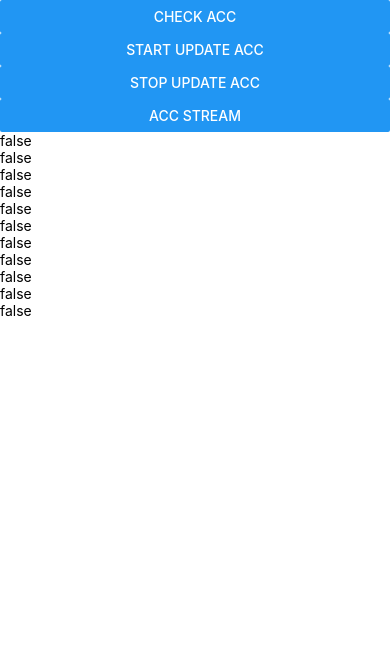
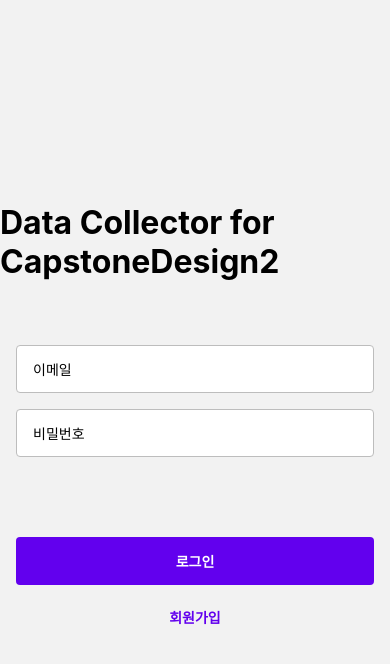
Before and after one commit to kumi1688/dataCollector, a React Native app: screen /SignIn in a window 390 px wide. Shown: the top 664 px of the page. Built offline with nearby package versions, Linux system fonts and the light colour scheme.

Commit message:
회원가입 UI 완성

```diff
--- a/App.js
+++ b/App.js
@@ -4,11 +4,17 @@
 import {configureStore} from '@reduxjs/toolkit';
 import rootReducer from './slices';
 import TempUI from './TempUI';
+import {NavigationContainer} from '@react-navigation/native';
+import RootStack from './screens/RootStack';
 
-const store = configureStore({reducer: rootReducer});
+// const store = configureStore({reducer: rootReducer});
 
 export default function App() {
-  return <TempUI />;
+  return (
+    <NavigationContainer>
+      <RootStack />
+    </NavigationContainer>
+  );
 }
 
 const styles = StyleSheet.create({});
--- /dev/null
+++ b/components/BorderedInput.js
@@ -0,0 +1,28 @@
+import React from 'react';
+import {StyleSheet, TextInput} from 'react-native';
+
+function BorderedInput({hasMarginBottom, ...rest}, ref) {
+  return (
+    <TextInput
+      style={[styles.input, hasMarginBottom && styles.margin]}
+      ref={ref}
+      {...rest}
+    />
+  );
+}
+
+const styles = StyleSheet.create({
+  input: {
+    borderColor: '#bdbdbd',
+    borderWidth: 1,
+    paddingHorizontal: 16,
+    borderRadius: 4,
+    height: 48,
+    backgroundColor: 'white',
+  },
+  margin: {
+    marginBottom: 16,
+  },
+});
+
+export default React.forwardRef(BorderedInput);
--- /dev/null
+++ b/components/CustomButton.js
@@ -0,0 +1,66 @@
+import React from 'react';
+import {StyleSheet, View, Pressable, Text, Platform} from 'react-native';
+
+function CustomButton({onPress, title, hasMarginBottom, theme}) {
+  const isPrimary = theme === 'primary';
+
+  return (
+    <View style={[styles.block, hasMarginBottom && styles.margin]}>
+      <Pressable
+        onPress={onPress}
+        style={({pressed}) => [
+          styles.wrapper,
+          isPrimary && styles.primaryWrapper,
+          Platform.OS === 'ios' && pressed && {opacity: 0.5},
+        ]}
+        android_ripple={{
+          color: isPrimary ? '#ffffff' : '#6200ee',
+        }}>
+        <Text
+          style={[
+            styles.text,
+            isPrimary ? styles.primaryText : styles.secondaryText,
+          ]}>
+          {title}
+        </Text>
+      </Pressable>
+    </View>
+  );
+}
+
+CustomButton.defaultProps = {
+  theme: 'primary',
+};
+
+const styles = StyleSheet.create({
+  overflow: {
+    borderRadius: 4,
+    overflow: 'hidden',
+  },
+  wrapper: {
+    borderRadius: 4,
+    height: 48,
+    alignItems: 'center',
+    justifyContent: 'center',
+    // backgroundColor 제거
+  },
+  primaryWrapper: {
+    backgroundColor: '#6200ee',
+  },
+  text: {
+    fontWeight: 'bold',
+    fontSize: 14,
+    color: 'white',
+  },
+  primaryText: {
+    color: 'white',
+  },
+  secondaryText: {
+    color: '#6200ee',
+  },
+  margin: {
+    marginBottom: 8,
+  },
+});
+
+export default CustomButton;
--- /dev/null
+++ b/components/SignInButton.js
@@ -0,0 +1,50 @@
+import {ActivityIndicator, StyleSheet, Text, View} from 'react-native';
+import React from 'react';
+import CustomButton from './CustomButton';
+import {useNavigation} from '@react-navigation/native';
+
+export default function SignInButton({isSignUp, onSubmit, loading}) {
+  const navigation = useNavigation();
+
+  const primaryTitle = isSignUp ? '회원가입' : '로그인';
+  const secondaryTitle = isSignUp ? '로그인' : '회원가입';
+
+  const onSecondaryButtonPress = () => {
+    if (isSignUp) {
+      navigation.goBack();
+    } else {
+      navigation.push('SignIn', {isSignUp: true});
+    }
+  };
+
+  if (loading) {
+    return (
+      <View style={styles.spinnerWrapper}>
+        <ActivityIndicator size={32} color="#6200ee" />
+      </View>
+    );
+  }
+
+  return (
+    <View style={styles.buttons}>
+      <CustomButton title={primaryTitle} hasMarginBottom onPress={onSubmit} />
+      <CustomButton
+        title={secondaryTitle}
+        theme="secondary"
+        onPress={onSecondaryButtonPress}
+      />
+    </View>
+  );
+}
+
+const styles = StyleSheet.create({
+  spinnerWrapper: {
+    marginTop: 64,
+    height: 104,
+    justifyContent: 'center',
+    alignItems: 'center',
+  },
+  buttons: {
+    marginTop: 64,
+  },
+});
--- /dev/null
+++ b/components/SignInForm.js
@@ -0,0 +1,60 @@
+import {StyleSheet, Text, TextInput, View} from 'react-native';
+import React, {useRef} from 'react';
+import BorderedInput from './BorderedInput';
+
+export default function SignInForm({
+  isSignUp,
+  onSubmit,
+  form,
+  createChangeTextHandler,
+}) {
+  const passwordRef = useRef();
+  const confirmPasswordRef = useRef();
+
+  return (
+    <>
+      <BorderedInput
+        hasMarginBottom
+        placeholder="이메일"
+        value={form.email}
+        autoCapitalize="none"
+        autoCorrect={false}
+        autoCompleteType="email"
+        keyboardType="email-address"
+        returnKeyType="next"
+        onSubmitEditing={() => passwordRef.current.focus()}
+        onChangeText={createChangeTextHandler('email')}
+      />
+      <BorderedInput
+        hasMarginBottom
+        secureTextEntry
+        placeholder="비밀번호"
+        value={form.password}
+        autoCapitalize="none"
+        autoCorrect={false}
+        autoCompleteType="email"
+        keyboardType="email-address"
+        returnKeyType={isSignUp ? 'next' : 'done'}
+        onSubmitEditing={() => {
+          if (isSignUp) {
+            confirmPasswordRef.current.focus();
+          } else {
+            onSubmit();
+          }
+        }}
+        onChangeText={createChangeTextHandler('password')}
+      />
+      {isSignUp && (
+        <BorderedInput
+          placeholder="비밀번호 확인"
+          secureTextEntry
+          value={form.confirmPassword}
+          onChangeText={createChangeTextHandler('confirmPassword')}
+          ref={confirmPasswordRef}
+          returnKeyType="done"
+          onSubmitEditing={onSubmit}
+        />
+      )}
+    </>
+  );
+}
--- a/package.json
+++ b/package.json
@@ -11,10 +11,15 @@
   },
   "dependencies": {
     "@adrianso/react-native-device-brightness": "^1.2.5",
+    "@react-navigation/native": "^6.0.12",
+    "@react-navigation/native-stack": "^6.8.0",
     "@reduxjs/toolkit": "^1.8.5",
     "axios": "^0.27.2",
     "react": "18.1.0",
     "react-native": "0.70.0",
+    "react-native-safe-area-context": "^4.3.3",
+    "react-native-screens": "^3.17.0",
+    "react-native-vector-icons": "^9.2.0",
     "react-redux": "^8.0.2",
     "redux": "^4.2.0"
   },
--- a/screens/RootStack.js
+++ b/screens/RootStack.js
@@ -1,10 +1,19 @@
 import {StyleSheet, Text, View} from 'react-native';
 import React from 'react';
+import {createNativeStackNavigator} from '@react-navigation/native-stack';
+import SignInScreen from './SignInScreen';
 
-// const Stack = createNa
+const Stack = createNativeStackNavigator();
+
 export default function RootStack() {
   return (
-
+    <Stack.Navigator>
+      <Stack.Screen
+        name="SignIn"
+        component={SignInScreen}
+        options={{headerShown: false}}
+      />
+    </Stack.Navigator>
   );
 }
 
--- /dev/null
+++ b/screens/SignInScreen.js
@@ -0,0 +1,65 @@
+import {
+  Keyboard,
+  KeyboardAvoidingView,
+  SafeAreaView,
+  StyleSheet,
+  Text,
+  View,
+} from 'react-native';
+import React, {useState} from 'react';
+import SignInForm from '../components/SignInForm';
+import SignInButton from '../components/SignInButton';
+
+export default function SignInScreen({navigation, route}) {
+  const {isSignUp} = route.params ?? {};
+
+  const [form, setForm] = useState({
+    email: '',
+    password: '',
+    confirmPassword: '',
+  });
+  const createChangeTextHandler = name => value => {
+    setForm({...form, [name]: value});
+  };
+  const onSubmit = () => {
+    Keyboard.dismiss();
+  };
+
+  return (
+    <KeyboardAvoidingView style={styles.keyboardAvoidingView}>
+      <SafeAreaView style={styles.fullscreen}>
+        <Text style={styles.text}>Data Collector for CapstoneDesign2</Text>
+        <View style={styles.form}>
+          <SignInForm
+            form={form}
+            isSignUp={isSignUp}
+            onSubmit={onSubmit}
+            createChangeTextHandler={createChangeTextHandler}
+          />
+          <SignInButton isSignUp={isSignUp} onSubmit={onSubmit} />
+        </View>
+      </SafeAreaView>
+    </KeyboardAvoidingView>
+  );
+}
+
+const styles = StyleSheet.create({
+  keyboardAvoidingView: {
+    flex: 1,
+  },
+  fullscreen: {
+    flex: 1,
+    alignItems: 'center',
+    justifyContent: 'center',
+  },
+  text: {
+    fontSize: 32,
+    fontWeight: 'bold',
+  },
+
+  form: {
+    marginTop: 64,
+    width: '100%',
+    paddingHorizontal: 16,
+  },
+});
```
Also changed, not shown: 4 other files (tests, documents, lock files or other folders).
